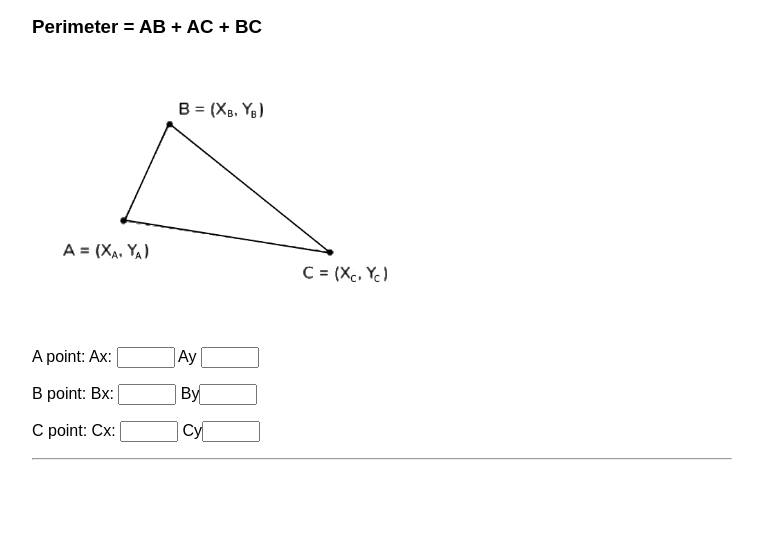
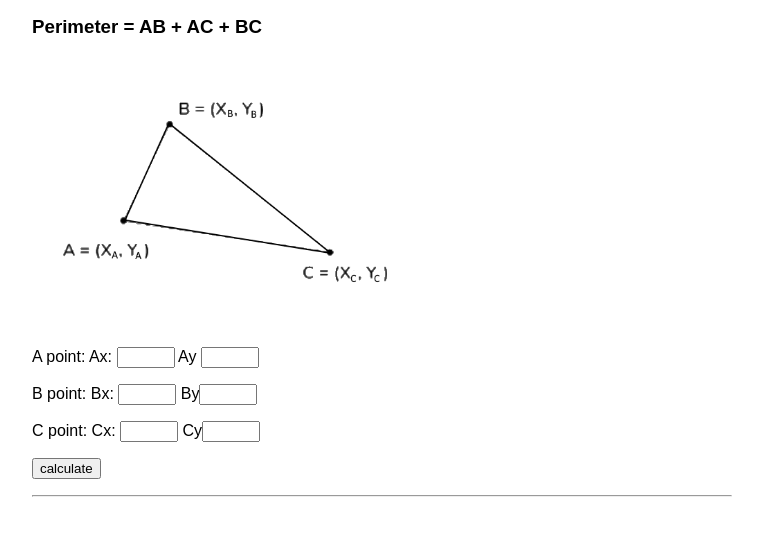
Before and after one commit to Spergliz/hytr, a plain HTML site: page index.html in a window 1280 px wide. Shown: the part 105-640 px from the top of the page, without its empty margins (258-1021 px from the left). Drawn offline with Linux system fonts and the light colour scheme.

Commit message:
Update index.html

```diff
--- a/index.html
+++ b/index.html
@@ -30,6 +30,7 @@
     <p>
       C point: Cx: <input id="Cx" type="number"> Cy<input id="Cy" type="number">
     </p>
+    <p><button id="calc-btn">calculate </button></p>
     <hr />
   </body>
 </html>
```
